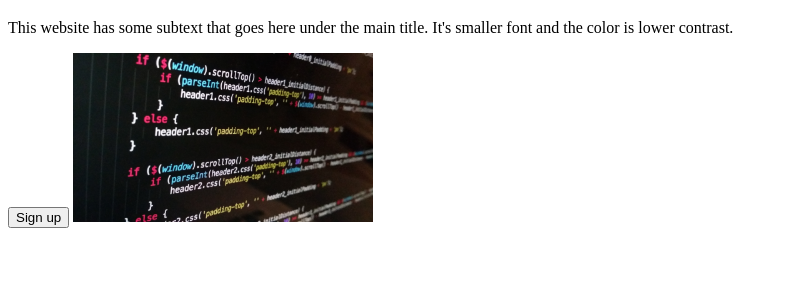
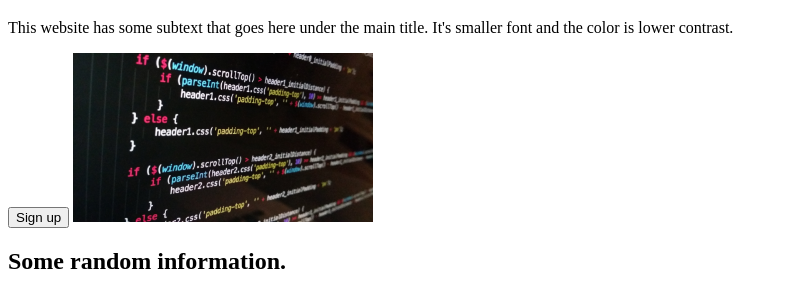
Before and after one commit to NoShues/website-project, a plain HTML site: page index.html in a window 1280 px wide. Shown: the part 643-937 px from the top of the page, without its empty margins (0-788 px from the left). Before the commit the page ends 879 px from the top, so only its background shows below. Drawn offline with Linux system fonts and the light colour scheme.

```diff
--- a/index.html
+++ b/index.html
@@ -21,5 +21,8 @@
             <img class="header-image" src="./images/header_image.jpg" alt="picture of random code" width="300px">
         </div>
     </div>
+    <div class="content">
+        <p><h2>Some random information.</h2></p>
+    </div>
 </body>
 </html>
```
Also changed, not shown: images/content_1.png (added), images/content_2.png (added), images/content_3.png (added), images/content_4.png (added).
